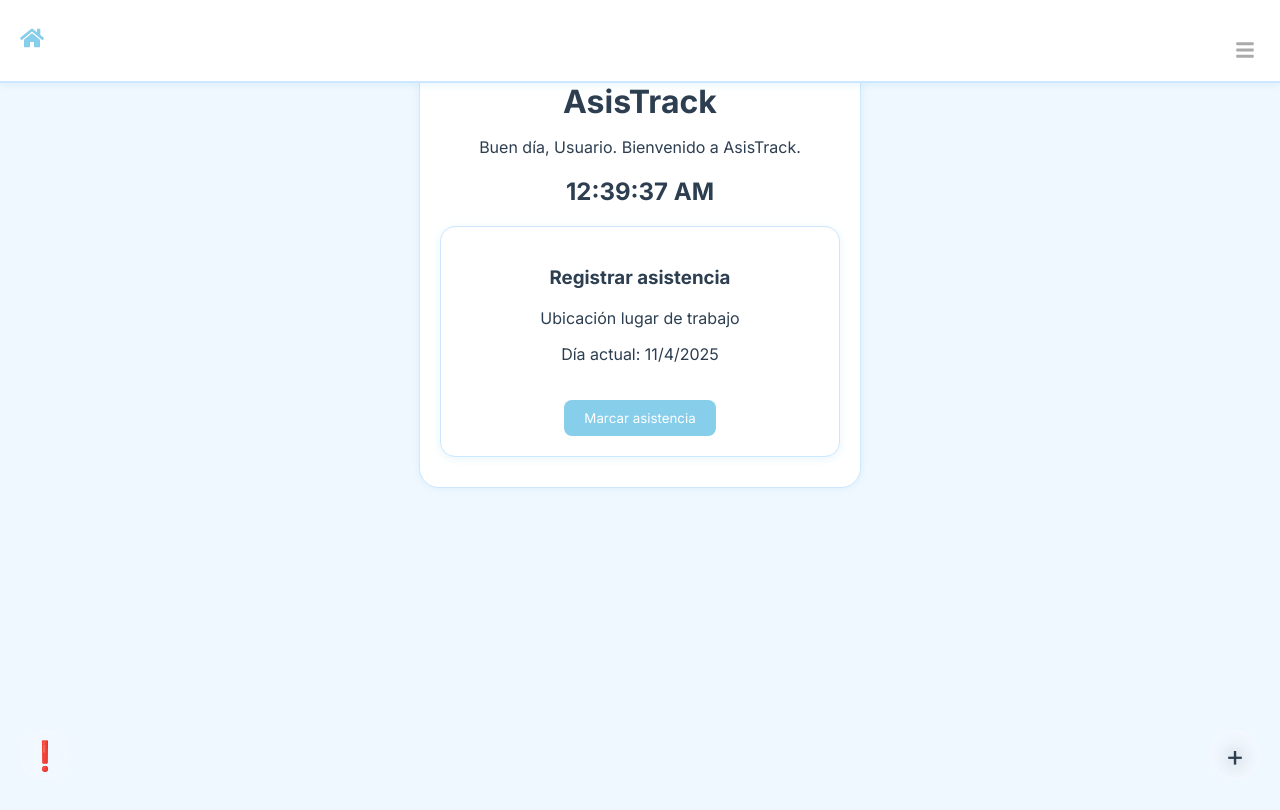
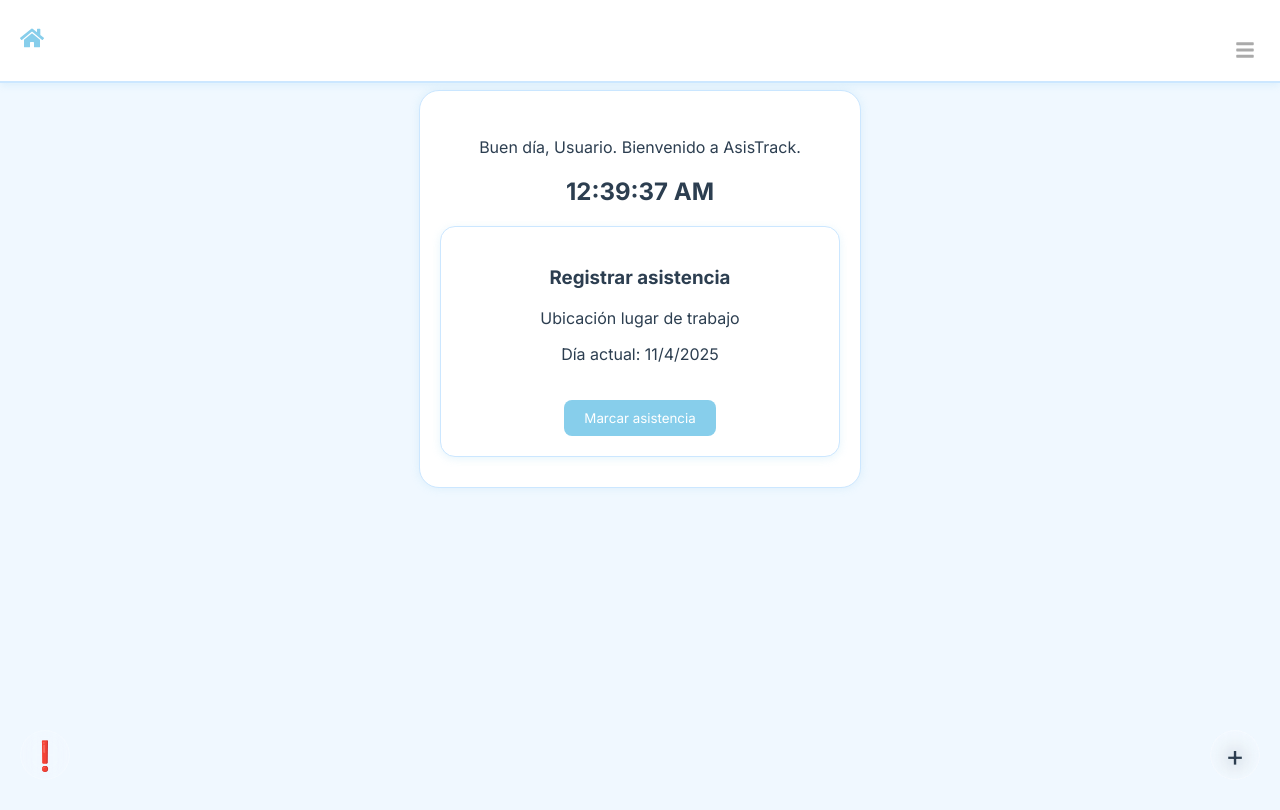
Before and after one commit to ScaryStack/asisTrackWeb, a React (Vite) app: page /home in a window 1280 px wide. Shown: the top 810 px of the page. Built offline with nearby package versions, Linux system fonts and the light colour scheme.

Commit message:
Se saca el tirulo del contenedor principal

```diff
--- a/src/pages/Home.tsx
+++ b/src/pages/Home.tsx
@@ -39,8 +39,9 @@ export const Home = () => {
   return (
     <>
       <Navbar />
+      <h1 className="logo">AsisTrack</h1>
+
       <div className="container">
-        <h1 className="logo">AsisTrack</h1>
         <p>Buen {momento}, {nombre}. Bienvenido a AsisTrack.</p>
         <h2>{hora}</h2>
 
```
